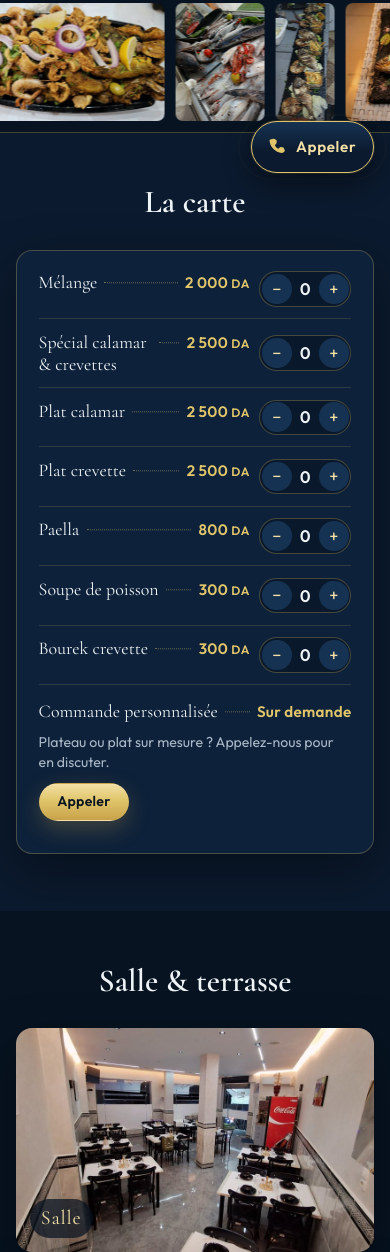
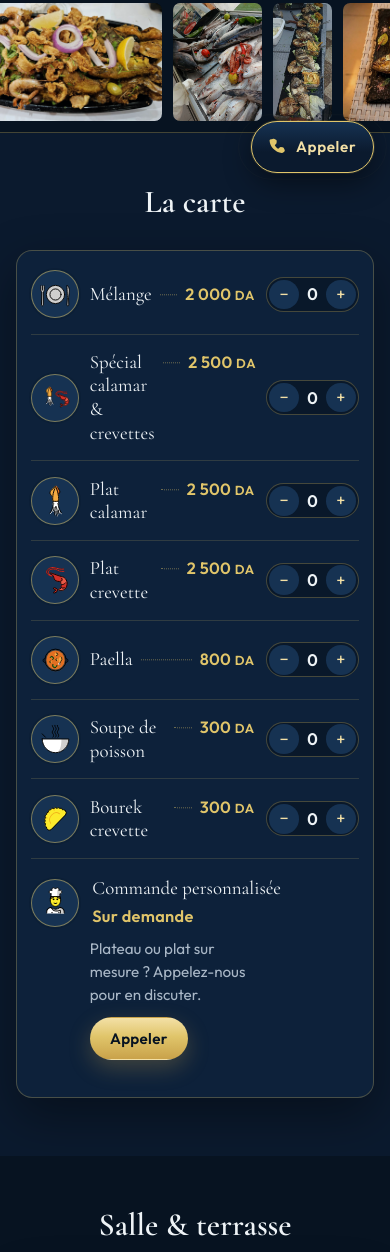
Before and after one commit to Sayler991/Ame_de_Honaine_site, a plain HTML site: page index.html in a window 390 px wide. Shown: the part 655-1907 px from the top of the page. Drawn offline with Linux system fonts and the light colour scheme; no server answers.

Commit message:
v11: icônes libres sur chaque ligne de la carte
Chaque plat et la ligne Commande personnalisée ont une icône OpenMoji (CC BY-SA 4.0). Texte plus lisible, champ icône dans l'admin, attribution en pied de page.

```diff
--- a/admin/admin.js
+++ b/admin/admin.js
@@ -162,6 +162,7 @@
       m.appendChild(h('div', { class: 'card item', style: 'display:block;border-top:0;padding:14px 0 4px' },
         h('div', { class: 'row' }, f('Plat', it, 'name'), f('Prix (DA)', it, 'price', { ph: 'ex. 2000' })),
         f('Précision (facultatif, très courte)', it, 'desc'),
+        f('Icône (chemin ou URL, vide = automatique ; à défaut : poisson)', it, 'icon', { ph: 'icons/poisson.svg' }),
         h('div', { class: 'acts' },
           h('label', { class: 'switch' }, hid, 'masquer'),
           h('button', { class: 'btn ghost sm', text: '↑', onclick: function () { move(D.menu, ii, -1); } }),
@@ -186,7 +187,8 @@
       f('Nom', co, 'name'),
       f('Libellé à la place du prix', co, 'price_label', { ph: 'Sur demande' }),
       f('Texte', co, 'text', { area: 1, rows: 2 }),
-      f('Texte du bouton', co, 'button', { ph: 'Appeler' })
+      f('Texte du bouton', co, 'button', { ph: 'Appeler' }),
+      f('Icône (chemin ou URL, vide = chef)', co, 'icon', { ph: 'icons/chef.svg' })
     ));
   }
 
--- a/css/style.css
+++ b/css/style.css
@@ -406,15 +406,15 @@ h3 { font-size: 1.4rem; margin: 0 0 0.7rem; color: var(--gold-bright); }
   font-size: 0.95rem;
 }
 
-/* Menu — une seule liste nom …… prix */
+/* Menu — liste lisible avec icône pour chaque ligne */
 .menu-list-wrap {
-  max-width: 36rem;
+  max-width: 42rem;
   margin: 0 auto;
   background: var(--card);
   border: 1px solid var(--line);
   border-radius: var(--radius);
   box-shadow: var(--shadow);
-  padding: 1.15rem 1.35rem 1.25rem;
+  padding: 1.35rem 1.5rem 1.5rem;
 }
 .menu-list {
   list-style: none;
@@ -423,64 +423,112 @@ h3 { font-size: 1.4rem; margin: 0 0 0.7rem; color: var(--gold-bright); }
 }
 .menu-list li {
   display: flex;
-  align-items: baseline;
-  gap: 0.45rem;
-  padding: 0.72rem 0;
+  align-items: center;
+  gap: 0.8rem;
+  padding: 1.05rem 0.1rem;
   border-top: 1px solid rgba(224, 197, 106, 0.16);
 }
-.menu-list li:first-child { border-top: 0; padding-top: 0.15rem; }
+.menu-list li:first-child { border-top: 0; padding-top: 0.2rem; }
+.dish-visual {
+  flex: 0 0 3.4rem;
+  width: 3.4rem;
+  height: 3.4rem;
+  border-radius: 50%;
+  background: #163252;
+  border: 1px solid rgba(224, 197, 106, 0.5);
+  box-shadow: 0 0 0 2px rgba(11, 26, 46, 0.35);
+  display: inline-flex;
+  align-items: center;
+  justify-content: center;
+  overflow: hidden;
+}
+.dish-visual img {
+  width: 2.4rem;
+  height: 2.4rem;
+  object-fit: contain;
+  display: block;
+  pointer-events: none;
+}
+.dish-main {
+  flex: 1 1 auto;
+  min-width: 0;
+  display: flex;
+  align-items: baseline;
+  gap: 0.5rem;
+}
 .menu-list .dish-name {
   flex: 0 1 auto;
   font-family: var(--font-serif);
-  font-size: 1.12rem;
+  font-size: 1.3rem;
   color: var(--foam);
   line-height: 1.25;
 }
 .menu-list .dish-dots {
   flex: 1 1 auto;
   border-bottom: 1px dotted rgba(224, 197, 106, 0.45);
-  min-width: 1.25rem;
+  min-width: 1.1rem;
   transform: translateY(-0.28em);
 }
 .menu-list .price {
   flex: 0 0 auto;
   color: var(--gold);
   font-weight: 600;
-  font-size: 0.95rem;
+  font-size: 1.08rem;
   white-space: nowrap;
   letter-spacing: 0.02em;
 }
 .menu-list .qty-ctrl {
   flex: 0 0 auto;
   align-self: center;
-  margin-left: 0.15rem;
+  margin-left: 0.1rem;
 }
 .menu-list li.menu-custom {
   display: flex;
   flex-direction: column;
   align-items: stretch;
-  gap: 0.5rem;
-  padding-top: 0.95rem;
+  gap: 0.55rem;
+  padding-top: 1.15rem;
 }
 .menu-custom-row {
   display: flex;
-  align-items: baseline;
-  gap: 0.45rem;
+  align-items: center;
+  gap: 0.8rem;
   width: 100%;
 }
 .menu-custom-text {
-  margin: 0;
+  margin: 0 0 0 4.2rem;
   color: var(--muted);
-  font-size: 0.88rem;
-  line-height: 1.45;
-  max-width: 32rem;
+  font-size: 0.95rem;
+  line-height: 1.5;
+  max-width: 34rem;
 }
 .menu-custom-call {
   align-self: flex-start;
-  margin-top: 0.15rem;
-  padding: 0.45rem 1.1rem;
-  font-size: 0.88rem;
+  margin: 0.1rem 0 0 4.2rem;
+  padding: 0.55rem 1.2rem;
+  font-size: 0.95rem;
   text-decoration: none;
+}
+.credits-icons {
+  margin: 0.55rem 0 0;
+  font-size: 0.78rem;
+  color: var(--muted);
+}
+.credits-icons a { color: var(--sand); text-decoration: underline; text-underline-offset: 2px; }
+.credits-icons a:hover, .credits-icons a:focus-visible { color: var(--gold); }
+@media (max-width: 600px) {
+  .menu-list-wrap { padding: 1.05rem 0.9rem 1.35rem; }
+  .menu-list li { padding: 0.95rem 0; gap: 0.65rem; }
+  .dish-visual { flex-basis: 3rem; width: 3rem; height: 3rem; }
+  .dish-visual img { width: 2.1rem; height: 2.1rem; }
+  .menu-list .dish-name { font-size: 1.18rem; }
+  .menu-list .price { font-size: 1.02rem; }
+  .menu-custom-row .dish-main { flex-wrap: wrap; row-gap: 0.2rem; }
+  .menu-custom-row .dish-dots { display: none; }
+  .menu-custom-row .price { flex: 1 0 100%; }
+  .menu-custom-text,
+  .menu-custom-call { margin-left: 3.65rem; }
+  .menu-custom-text { padding-right: 6.75rem; }
 }
 
 /* Ancien maillage cartes (conservé si un ancien contenu CMS l'utilise) */
--- a/index.html
+++ b/index.html
@@ -8,8 +8,8 @@
   <title>L'Âme de Honaine — Pêcherie</title>
   <link rel="icon" type="image/png" sizes="32x32" href="images/favicon-32.png">
   <link rel="apple-touch-icon" href="images/apple-touch-icon.png">
-  <link rel="stylesheet" href="css/fonts.css?v=10b">
-  <link rel="stylesheet" href="css/style.css?v=10b">
+  <link rel="stylesheet" href="css/fonts.css?v=11">
+  <link rel="stylesheet" href="css/style.css?v=11">
 </head>
 <body>
   <svg xmlns="http://www.w3.org/2000/svg" width="0" height="0" style="position:absolute;overflow:hidden" aria-hidden="true">
@@ -110,52 +110,76 @@
         <div class="menu-list-wrap reveal" id="menu-grid">
           <ul class="menu-list">
             <li>
+              <span class="dish-visual" aria-hidden="true"><img src="icons/melange.svg" alt="" width="56" height="56"></span>
+              <span class="dish-main">
                 <span class="dish-name">Mélange</span>
                 <span class="dish-dots" aria-hidden="true"></span>
                 <span class="price">2 000&nbsp;<abbr title="dinars algériens">DA</abbr></span>
+              </span>
               <span class="qty-ctrl" data-id="melange" data-name="Mélange" data-price="2000"><button type="button" data-act="dec" aria-label="Retirer Mélange">−</button><span class="qty" aria-live="polite">0</span><button type="button" data-act="inc" aria-label="Ajouter Mélange">+</button></span>
             </li>
             <li>
+              <span class="dish-visual" aria-hidden="true"><img src="icons/calamar-crevettes.svg" alt="" width="56" height="56"></span>
+              <span class="dish-main">
                 <span class="dish-name">Spécial calamar &amp; crevettes</span>
                 <span class="dish-dots" aria-hidden="true"></span>
                 <span class="price">2 500&nbsp;<abbr title="dinars algériens">DA</abbr></span>
+              </span>
               <span class="qty-ctrl" data-id="special-calamar-crevettes" data-name="Spécial calamar &amp; crevettes" data-price="2500"><button type="button" data-act="dec" aria-label="Retirer Spécial calamar &amp; crevettes">−</button><span class="qty" aria-live="polite">0</span><button type="button" data-act="inc" aria-label="Ajouter Spécial calamar &amp; crevettes">+</button></span>
             </li>
             <li>
+              <span class="dish-visual" aria-hidden="true"><img src="icons/calamar.svg" alt="" width="56" height="56"></span>
+              <span class="dish-main">
                 <span class="dish-name">Plat calamar</span>
                 <span class="dish-dots" aria-hidden="true"></span>
                 <span class="price">2 500&nbsp;<abbr title="dinars algériens">DA</abbr></span>
+              </span>
               <span class="qty-ctrl" data-id="plat-calamar" data-name="Plat calamar" data-price="2500"><button type="button" data-act="dec" aria-label="Retirer Plat calamar">−</button><span class="qty" aria-live="polite">0</span><button type="button" data-act="inc" aria-label="Ajouter Plat calamar">+</button></span>
             </li>
             <li>
+              <span class="dish-visual" aria-hidden="true"><img src="icons/crevette.svg" alt="" width="56" height="56"></span>
+              <span class="dish-main">
                 <span class="dish-name">Plat crevette</span>
                 <span class="dish-dots" aria-hidden="true"></span>
                 <span class="price">2 500&nbsp;<abbr title="dinars algériens">DA</abbr></span>
+              </span>
               <span class="qty-ctrl" data-id="plat-crevette" data-name="Plat crevette" data-price="2500"><button type="button" data-act="dec" aria-label="Retirer Plat crevette">−</button><span class="qty" aria-live="polite">0</span><button type="button" data-act="inc" aria-label="Ajouter Plat crevette">+</button></span>
             </li>
             <li>
+              <span class="dish-visual" aria-hidden="true"><img src="icons/paella.svg" alt="" width="56" height="56"></span>
+              <span class="dish-main">
                 <span class="dish-name">Paella</span>
                 <span class="dish-dots" aria-hidden="true"></span>
                 <span class="price">800&nbsp;<abbr title="dinars algériens">DA</abbr></span>
+              </span>
               <span class="qty-ctrl" data-id="paella" data-name="Paella" data-price="800"><button type="button" data-act="dec" aria-label="Retirer Paella">−</button><span class="qty" aria-live="polite">0</span><button type="button" data-act="inc" aria-label="Ajouter Paella">+</button></span>
             </li>
             <li>
+              <span class="dish-visual" aria-hidden="true"><img src="icons/soupe.svg" alt="" width="56" height="56"></span>
+              <span class="dish-main">
                 <span class="dish-name">Soupe de poisson</span>
                 <span class="dish-dots" aria-hidden="true"></span>
                 <span class="price">300&nbsp;<abbr title="dinars algériens">DA</abbr></span>
+              </span>
               <span class="qty-ctrl" data-id="soupe" data-name="Soupe de poisson" data-price="300"><button type="button" data-act="dec" aria-label="Retirer Soupe de poisson">−</button><span class="qty" aria-live="polite">0</span><button type="button" data-act="inc" aria-label="Ajouter Soupe de poisson">+</button></span>
             </li>
             <li>
+              <span class="dish-visual" aria-hidden="true"><img src="icons/bourek.svg" alt="" width="56" height="56"></span>
+              <span class="dish-main">
                 <span class="dish-name">Bourek crevette</span>
                 <span class="dish-dots" aria-hidden="true"></span>
                 <span class="price">300&nbsp;<abbr title="dinars algériens">DA</abbr></span>
+              </span>
               <span class="qty-ctrl" data-id="bourek-crevette" data-name="Bourek crevette" data-price="300"><button type="button" data-act="dec" aria-label="Retirer Bourek crevette">−</button><span class="qty" aria-live="polite">0</span><button type="button" data-act="inc" aria-label="Ajouter Bourek crevette">+</button></span>
             </li>
             <li class="menu-custom">
               <div class="menu-custom-row">
+                <span class="dish-visual" aria-hidden="true"><img src="icons/chef.svg" alt="" width="56" height="56"></span>
+                <span class="dish-main">
                   <span class="dish-name">Commande personnalisée</span>
                   <span class="dish-dots" aria-hidden="true"></span>
                   <span class="price price-tbc">Sur demande</span>
+                </span>
               </div>
               <p class="menu-custom-text">Plateau ou plat sur mesure ? Appelez-nous pour en discuter.</p>
               <a class="btn btn-gold menu-custom-call" href="tel:+213773984853"><span>Appeler</span></a>
@@ -327,6 +351,7 @@
   <footer class="site-footer">
     <div class="container">
       <p>L'Âme de Honaine — Restaurant Pêcherie · Honaine</p>
+      <p class="credits-icons">Icônes des plats : <a href="https://openmoji.org/" rel="noopener noreferrer">OpenMoji</a> (CC BY-SA 4.0).</p>
     </div>
   </footer>
 
@@ -371,8 +396,8 @@
     </figure>
   </div>
 
-  <script src="config.js?v=10b"></script>
-  <script src="js/main.js?v=10b"></script>
-  <script src="js/cms.js?v=10b"></script>
+  <script src="config.js?v=11"></script>
+  <script src="js/main.js?v=11"></script>
+  <script src="js/cms.js?v=11"></script>
 </body>
 </html>
--- a/js/cms.js
+++ b/js/cms.js
@@ -44,18 +44,61 @@
     }
     return menu;
   }
+  var ICON_FALLBACK = "icons/poisson.svg";
+  var ICON_BY_ID = {
+    melange: "icons/melange.svg",
+    "special-calamar-crevettes": "icons/calamar-crevettes.svg",
+    "plat-calamar": "icons/calamar.svg",
+    "plat-crevette": "icons/crevette.svg",
+    paella: "icons/paella.svg",
+    soupe: "icons/soupe.svg",
+    "bourek-crevette": "icons/bourek.svg"
+  };
+  function normalizeDishName(s) {
+    return String(s || "").toLowerCase().normalize("NFD").replace(/[\u0300-\u036f]/g, "").replace(/&/g, "et").replace(/[^a-z0-9]+/g, " ").trim();
+  }
+  var ICON_BY_NAME = {
+    "melange": "icons/melange.svg",
+    "special calamar et crevettes": "icons/calamar-crevettes.svg",
+    "special calamar crevettes": "icons/calamar-crevettes.svg",
+    "plat calamar": "icons/calamar.svg",
+    "plat crevette": "icons/crevette.svg",
+    "paella": "icons/paella.svg",
+    "soupe de poisson": "icons/soupe.svg",
+    "bourek crevette": "icons/bourek.svg",
+    "commande personnalisee": "icons/chef.svg"
+  };
+  function dishIconSrc(it) {
+    if (!it) return ICON_FALLBACK;
+    if (it.icon) return media(it.icon);
+    if (it.id && ICON_BY_ID[it.id]) return ICON_BY_ID[it.id];
+    var n = normalizeDishName(it.name);
+    if (ICON_BY_NAME[n]) return ICON_BY_NAME[n];
+    if (/calamar/.test(n) && /crevette/.test(n)) return "icons/calamar-crevettes.svg";
+    if (/calamar|encornet/.test(n)) return "icons/calamar.svg";
+    if (/bourek|brick/.test(n)) return "icons/bourek.svg";
+    if (/crevette|shrimp/.test(n)) return "icons/crevette.svg";
+    if (/paella/.test(n)) return "icons/paella.svg";
+    if (/soupe|soup/.test(n)) return "icons/soupe.svg";
+    if (/commande personnalisee|sur mesure/.test(n)) return "icons/chef.svg";
+    return ICON_FALLBACK;
+  }
+  function dishVisualHtml(src) {
+    return "<span class=\"dish-visual\" aria-hidden=\"true\"><img src=\"" + escapeHtml(src || ICON_FALLBACK) + "\" alt=\"\" width=\"56\" height=\"56\"></span>";
+  }
   function defaultCustomOrder() {
     return {
       enabled: true,
       name: "Commande personnalisée",
       price_label: "Sur demande",
       text: "Plateau ou plat sur mesure ? Appelez-nous pour en discuter.",
-      button: "Appeler"
+      button: "Appeler",
+      icon: "icons/chef.svg"
     };
   }
   function renderCustomOrder(order, phone) {
     if (order && order.enabled === false) return "";
-    var o = order && (order.name || order.price_label || order.text || order.button) ? order : defaultCustomOrder();
+    var o = order && (order.name || order.price_label || order.text || order.button || order.icon) ? order : defaultCustomOrder();
     if (o.enabled === false) return "";
     var name = o.name || "Commande personnalisée";
     var priceLabel = o.price_label || "Sur demande";
@@ -63,13 +106,17 @@
     var button = o.button || "Appeler";
     var href = "tel:" + String(phone || "+213773984853").replace(/[^\d+]/g, "");
     if (href === "tel:") href = "tel:+213773984853";
+    var icon = dishIconSrc({ icon: o.icon, name: name, id: "commande-personnalisee" });
+    if (!o.icon && icon === ICON_FALLBACK) icon = "icons/chef.svg";
     return (
       "<li class=\"menu-custom\">" +
       "<div class=\"menu-custom-row\">" +
+      dishVisualHtml(icon) +
+      "<span class=\"dish-main\">" +
       "<span class=\"dish-name\">" + escapeHtml(name) + "</span>" +
       "<span class=\"dish-dots\" aria-hidden=\"true\"></span>" +
       "<span class=\"price price-tbc\">" + escapeHtml(priceLabel) + "</span>" +
-      "</div>" +
+      "</span></div>" +
       (text ? "<p class=\"menu-custom-text\">" + escapeHtml(text) + "</p>" : "") +
       "<a class=\"btn btn-gold menu-custom-call\" href=\"" + escapeHtml(href) + "\"><span>" + escapeHtml(button) + "</span></a>" +
       "</li>"
@@ -96,10 +143,11 @@
         "<button type=\"button\" data-act=\"inc\" aria-label=\"Ajouter " + escapeHtml(name) + "\">+</button></span>"
       ) : "";
       return (
-        "<li><span class=\"dish-name\">" + nameHtml + "</span>" +
+        "<li>" + dishVisualHtml(dishIconSrc(it)) +
+        "<span class=\"dish-main\"><span class=\"dish-name\">" + nameHtml + "</span>" +
         "<span class=\"dish-dots\" aria-hidden=\"true\"></span>" +
         (priceHtml ? "<span class=\"price\">" + priceHtml + "</span>" : "") +
-        qty + "</li>"
+        "</span>" + qty + "</li>"
       );
     }).join("");
     grid.innerHTML = "<ul class=\"menu-list\">" + lis + customHtml + "</ul>";
```
Also changed, not shown: admin/index.html (+3 -3 lines), dev/supabase/content_seed.json (+16 -8 lines), CREDITS.txt, README.txt, icons/bourek.svg (added), icons/calamar-crevettes.svg (added), icons/calamar.svg (added), icons/chef.svg (added), icons/crevette.svg (added), icons/melange.svg (added), icons/paella.svg (added), icons/poisson.svg (added), icons/soupe.svg (added), screenshot_menu_v11.png (added), 1 other file. Lines whose indentation alone changed are shown as unchanged.
